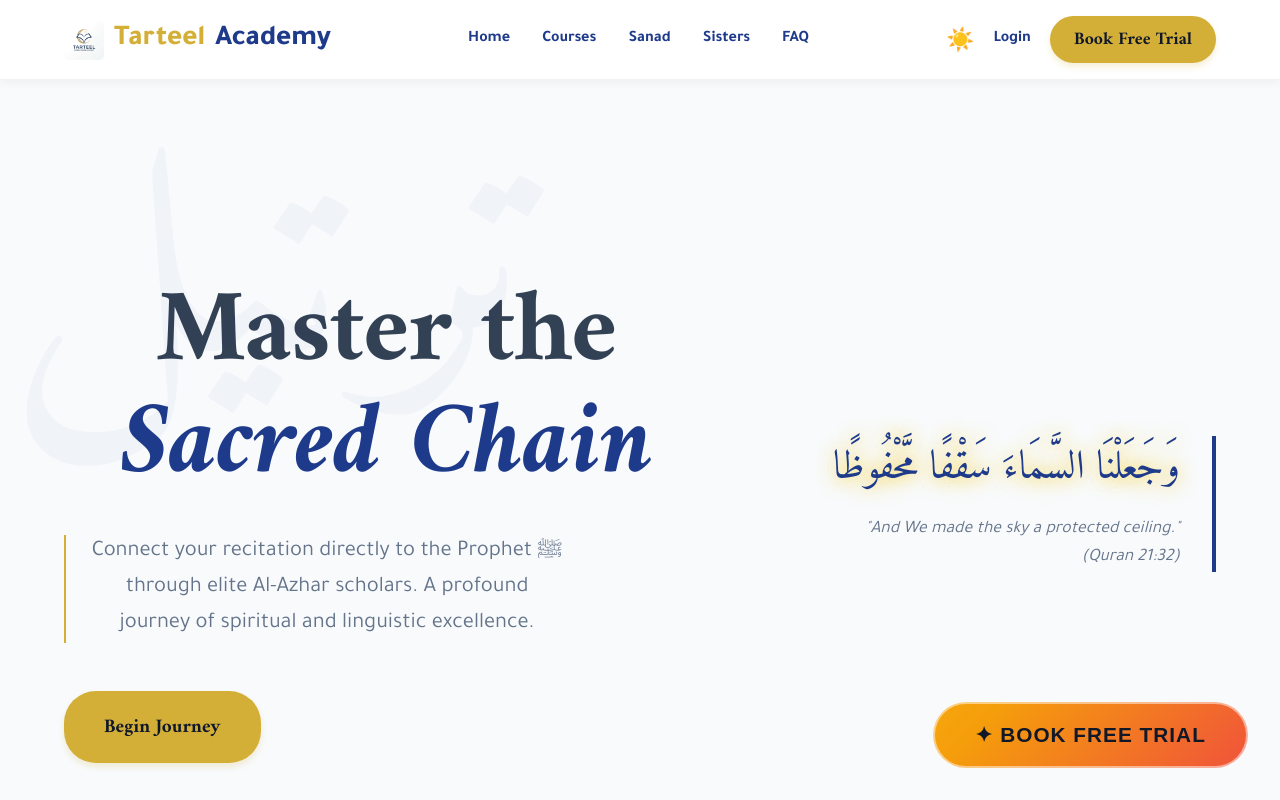
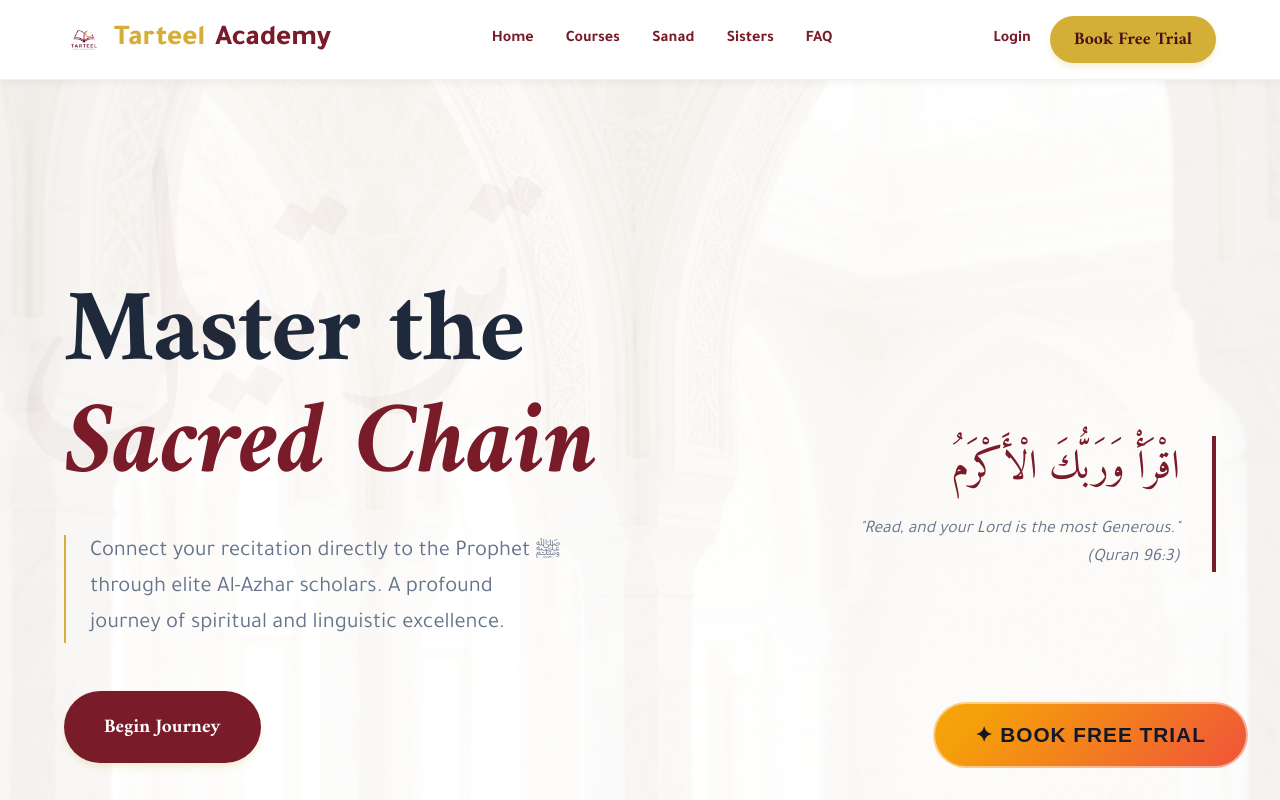
Before and after one commit to mahmoud-ebrahim0/acadamy-iqra, a React (Vite) app in the folder frontend/: page /home in a window 1280 px wide. Shown: the top 800 px of the page. Built offline with nearby package versions, Linux system fonts and the light colour scheme; no server answers.

Commit message:
feat: complete Ulum Al-Azhar premium theme overhaul

```diff
--- a/frontend/src/App.jsx
+++ b/frontend/src/App.jsx
@@ -17,8 +17,7 @@
 
 function App() {
   useEffect(() => {
-    const savedTheme = localStorage.getItem('theme') || 'dark';
-    document.documentElement.setAttribute('data-theme', savedTheme);
+    document.documentElement.removeAttribute('data-theme');
   }, []);
 
   return (
--- a/frontend/src/components/HeroSection.jsx
+++ b/frontend/src/components/HeroSection.jsx
@@ -1,14 +1,25 @@
 import React from 'react';
+import heroBg from '../assets/hero-bg.png';
 
 const HeroSection = ({ onBookTrial }) => {
   return (
-    <section className="hero-cosmic" style={{ minHeight: '100vh', display: 'flex', alignItems: 'center', position: 'relative', overflow: 'hidden', padding: '0 5%' }}>
+    <section className="hero-section" style={{
+      minHeight: '100vh',
+      display: 'flex',
+      alignItems: 'center',
+      position: 'relative',
+      overflow: 'hidden',
+      padding: '0 5%',
+      background: `url(${heroBg}) no-repeat center center/cover`
+    }}>
 
-      <div className="cosmic-background">
-        <div className="stars"></div>
-        <div className="twinkling"></div>
-        <div className="glow"></div>
-      </div>
+      {/* Subtle white overlay for better text readability */}
+      <div style={{
+        position: 'absolute',
+        top: 0, left: 0, right: 0, bottom: 0,
+        backgroundColor: 'rgba(255, 255, 255, 0.85)',
+        zIndex: 1
+      }}></div>
 
       {/* Asymmetrical Layout */}
       <div style={{ position: 'relative', zIndex: 10, display: 'flex', flexDirection: 'column', width: '100%' }}>
@@ -55,7 +66,7 @@
               A profound journey of spiritual and linguistic excellence.
             </p>
             <div style={{ display: 'flex', gap: '1.5rem' }}>
-              <button className="btn btn-accent" onClick={onBookTrial} style={{ padding: '1.2rem 2.5rem', fontSize: '1.2rem' }}>Begin Journey</button>
+              <button className="btn btn-accent" onClick={onBookTrial} style={{ padding: '1.2rem 2.5rem', fontSize: '1.2rem', borderRadius: '50px', background: 'var(--primary-color)', color: 'white', border: 'none' }}>Begin Journey</button>
             </div>
           </div>
 
@@ -63,33 +74,16 @@
           <div style={{ flex: '1 1 300px', textAlign: 'right', paddingBottom: '2rem' }}>
             <div style={{ display: 'inline-block', textAlign: 'right', borderRight: '4px solid var(--primary-color)', paddingRight: '2rem' }}>
               <span className="celestial-verse" style={{ display: 'block', fontSize: '2.5rem', fontFamily: 'var(--font-heading)', color: 'var(--primary-color)', marginBottom: '1rem' }}>
-                وَجَعَلْنَا السَّمَاءَ سَقْفًا مَّحْفُوظًا
+                اقْرَأْ وَرَبُّكَ الْأَكْرَمُ
               </span>
               <p style={{ color: 'var(--text-muted)', fontStyle: 'italic', fontSize: '1.1rem' }}>
-                "And We made the sky a protected ceiling."<br/>(Quran 21:32)
+                "Read, and your Lord is the most Generous."<br/>(Quran 96:3)
               </p>
             </div>
           </div>
         </div>
       </div>
 
-      {/* Subtle Silhouette elements at bottom */}
-      <div className="silhouette-container" style={{ opacity: 0.4 }}>
-        <div className="person-silhouette"></div>
-        <div className="mountains-silhouette"></div>
-      </div>
-
-      {/* Embedded Style for Glowing Verse */}
-      <style>{`
-        @keyframes intense-glow {
-          0% { text-shadow: 0 0 10px rgba(250, 204, 21, 0.5), 0 0 20px rgba(250, 204, 21, 0.3); }
-          50% { text-shadow: 0 0 20px rgba(250, 204, 21, 0.9), 0 0 40px rgba(250, 204, 21, 0.6), 0 0 60px rgba(255, 255, 255, 0.4); }
-          100% { text-shadow: 0 0 10px rgba(250, 204, 21, 0.5), 0 0 20px rgba(250, 204, 21, 0.3); }
-        }
-        .celestial-verse {
-          animation: intense-glow 4s ease-in-out infinite;
-        }
-      `}</style>
     </section>
   );
 };
--- a/frontend/src/components/Navbar.jsx
+++ b/frontend/src/components/Navbar.jsx
@@ -1,11 +1,10 @@
 import React, { useState, useEffect } from 'react';
 import { Link, useNavigate, useLocation } from 'react-router-dom';
 
-import logo from '../assets/tarteel-logo.png';
+import logo from '../assets/tarteel-logo-maroon.png';
 
 const Navbar = () => {
   const [isOpen, setIsOpen] = useState(false);
-  const [theme, setTheme] = useState(localStorage.getItem('theme') || 'dark');
   const [showNavbar, setShowNavbar] = useState(true);
   const [lastScrollY, setLastScrollY] = useState(0);
   const navigate = useNavigate();
@@ -63,12 +62,7 @@
     }
   };
 
-  const toggleTheme = () => {
-    const newTheme = theme === 'dark' ? 'light' : 'dark';
-    setTheme(newTheme);
-    localStorage.setItem('theme', newTheme);
-    document.documentElement.setAttribute('data-theme', newTheme);
-  };
+
 
   return (
     <nav className={`navbar ${showNavbar ? '' : 'navbar-hidden'}`}>
@@ -88,9 +82,6 @@
           <li><a href="#faq" onClick={(e) => handleScrollTo(e, 'faq')}>FAQ</a></li>
         </ul>
         <div style={{ display: 'flex', gap: '1.2rem', alignItems: 'center' }} className="nav-auth">
-          <button onClick={toggleTheme} title="Toggle Daylight/Cosmic Theme" style={{ background: 'none', border: 'none', fontSize: '1.4rem', cursor: 'pointer', transition: 'transform 0.3s', transform: theme === 'light' ? 'rotate(-20deg)' : 'rotate(0)' }}>
-            {theme === 'dark' ? '☀️' : '🌙'}
-          </button>
           {token ? (
             <>
               <Link to="/dashboard" style={{ color: 'var(--primary-color)', textShadow: '0 0 10px rgba(250,204,21,0.5)', fontWeight: 'bold', textDecoration: 'none' }}>Hi, {userName?.split(' ')[0]}</Link>
--- a/frontend/src/index.css
+++ b/frontend/src/index.css
@@ -1,13 +1,13 @@
 @import url('https://fonts.googleapis.com/css2?family=Amiri:ital,wght@0,400;0,700;1,400;1,700&family=Tajawal:wght@300;400;500;700;800&display=swap');
 
 :root {
-  --primary-color: #1e3a8a; /* Deep Navy Blue */
-  --secondary-color: #0f172a; /* Slate 900 */
-  --accent-color: #d4af37; /* Elegant Gold */
-  --accent-hover: #b48e24;
-  --bg-color: #f8fafc; /* Clean Off-White */
-  --bg-secondary: #f1f5f9;
-  --text-color: #334155; /* Dark Slate */
+  --primary-color: #7A1B29; /* Deep Royal Maroon */
+  --secondary-color: #4A0E17; /* Very Dark Maroon */
+  --accent-color: #D4AF37; /* Elegant Gold */
+  --accent-hover: #B48E24;
+  --bg-color: #FAFAFA; /* Very Clean Off-White */
+  --bg-secondary: #F3F4F6;
+  --text-color: #1e293b; /* Dark Slate */
   --text-muted: #64748b;
   --card-bg: #ffffff; /* Pure White */
   --white: #ffffff;
--- a/frontend/src/pages/admin/AdminLayout.jsx
+++ b/frontend/src/pages/admin/AdminLayout.jsx
@@ -4,14 +4,6 @@
 const AdminLayout = () => {
   const location = useLocation();
   const navigate = useNavigate();
-  const [theme, setTheme] = useState(localStorage.getItem('theme') || 'dark');
-
-  const toggleTheme = () => {
-    const newTheme = theme === 'dark' ? 'light' : 'dark';
-    setTheme(newTheme);
-    localStorage.setItem('theme', newTheme);
-    document.documentElement.setAttribute('data-theme', newTheme);
-  };
 
   const isActive = (path) => {
     return location.pathname === path ? 'active' : '';
@@ -33,9 +25,7 @@
           <Link to="/admin" className={isActive('/admin')}>📊 Overview</Link>
           <Link to="/admin/courses" className={isActive('/admin/courses')}>📚 Manage Courses</Link>
           <Link to="/admin/instructors" className={isActive('/admin/instructors')}>👨‍🏫 Manage Instructors</Link>
-          <button onClick={toggleTheme} style={{ marginTop: 'auto', background: 'none', border: 'none', color: 'rgba(255,255,255,0.7)', textAlign: 'left', fontWeight: '600', padding: '0.8rem 1rem', cursor: 'pointer', fontSize: '1rem' }}>
-            {theme === 'dark' ? '☀️ Light Mode' : '🌙 Dark Mode'}
-          </button>
+
           <button onClick={handleLogout} style={{ background: 'none', border: 'none', color: 'rgba(255,255,255,0.7)', textAlign: 'left', fontWeight: '600', padding: '0.8rem 1rem', cursor: 'pointer', fontSize: '1rem' }}>🚪 Logout</button>
         </div>
       </div>
```
Also changed, not shown: frontend/src/assets/hero-bg.png (added), frontend/src/assets/tarteel-logo-maroon.png (added).
